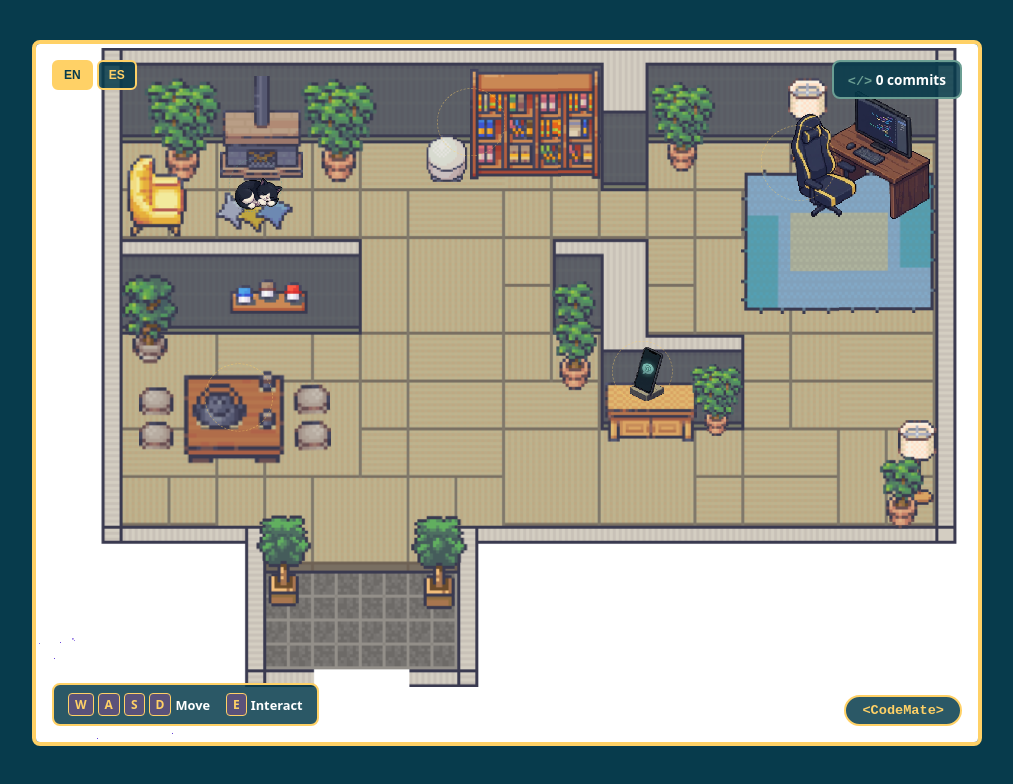
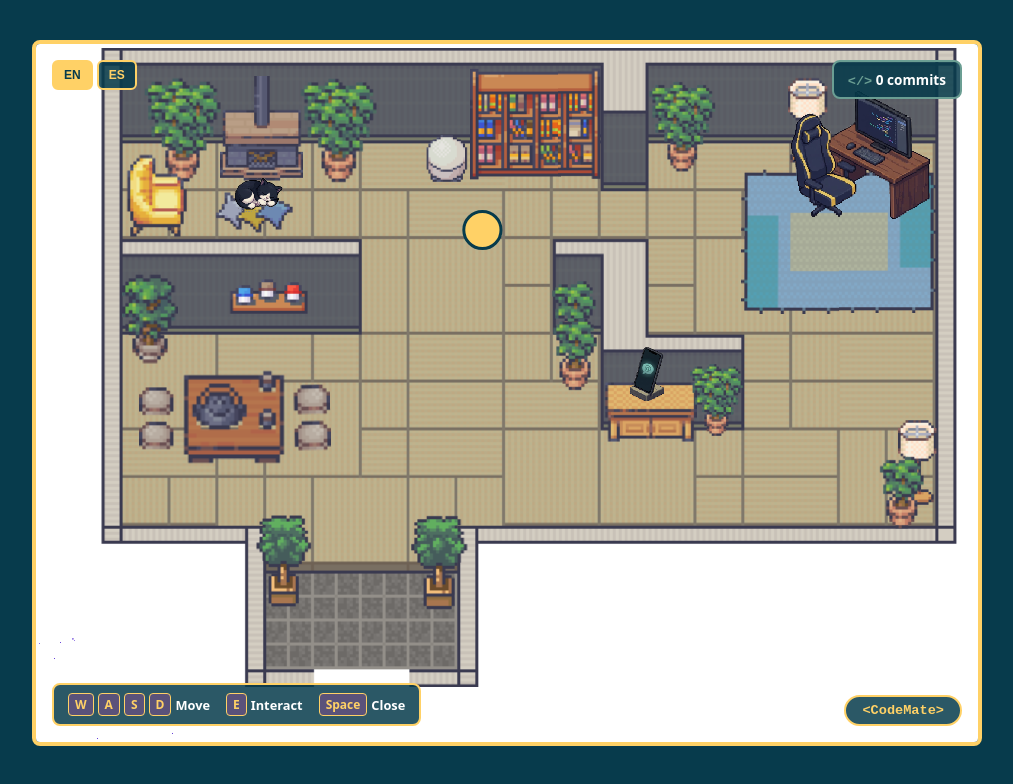
Before and after one commit to devCODEMATE/codemate-portfolio-room, a React (Vite) app: page / in a window 1280 px wide. Shown: the top 784 px of the page, without its empty margins (133-1146 px from the left). Built offline with nearby package versions, Linux system fonts and the light colour scheme.

Commit message:
feat: add player movement, proximity interaction, and close panel with Escape/Space

```diff
--- /dev/null
+++ b/src/components/Player/Player.css
@@ -0,0 +1,10 @@
+.player {
+  position: absolute;
+  width: 108px;
+  height: 108px;
+  background: #ffd166;
+  border: 8px solid #073b4c;
+  border-radius: 50%;
+  z-index: 10;
+  transform: translate(-50%, -50%);
+}
--- /dev/null
+++ b/src/components/Player/Player.tsx
@@ -0,0 +1,19 @@
+// src/components/Player/Player.tsx
+
+import './Player.css';
+
+interface PlayerProps {
+  x: number;
+  y: number;
+}
+
+function Player({ x, y }: PlayerProps) {
+  return (
+    <div
+      className="player"
+      style={{ left: x, top: y }}
+    />
+  );
+}
+
+export default Player;
--- a/src/components/Room/Room.css
+++ b/src/components/Room/Room.css
@@ -68,23 +68,40 @@
 
 .modal {
   background: #2b2640;
-  border: 2px solid #ffd166;
-  border-radius: 12px;
-  padding: 24px 32px;
-  min-width: 280px;
+  border: 5px solid #ffd166;
+  border-radius: 32px;
+  padding: 65px 86px;
+  min-width: 750px;
   color: white;
   position: relative;
 }
 
+.modal h2 {
+  font-size: 3.2rem;
+  margin-bottom: 20px;
+}
+
+.modal p {
+  font-size: 1.9rem;
+  line-height: 1.5;
+}
+
 .modal-close {
   position: absolute;
-  top: 8px;
-  right: 12px;
-  background: none;
-  border: none;
+  top: 20px;
+  right: 28px;
+  background: rgba(255, 209, 102, 0.15);
+  border: 3px solid #ffd166;
+  border-radius: 50%;
+  width: 64px;
+  height: 64px;
   color: #ffd166;
-  font-size: 1.4rem;
+  font-size: 2.6rem;
+  line-height: 1;
   cursor: pointer;
+  display: flex;
+  align-items: center;
+  justify-content: center;
 }
 
 .hud-controls {
@@ -177,3 +194,35 @@ kbd {
   font-size: 0.85rem;
   z-index: 5;
 }
+
+.interact-hint {
+  position: absolute;
+  transform: translateX(-50%);
+  background: rgba(7, 59, 76, 0.9);
+  border: 5px solid #ffd166;
+  border-radius: 22px;
+  padding: 11px 27px;
+  color: white;
+  font-size: 2.1rem;
+  font-weight: bold;
+  display: flex;
+  align-items: center;
+  gap: 11px;
+  z-index: 6;
+  animation: bounce 1s ease infinite;
+}
+
+.interact-hint kbd {
+  background: #5a527a;
+  border: 3px solid #ffd166;
+  border-radius: 10px;
+  padding: 5px 16px;
+  font-size: 2rem;
+  color: #ffd166;
+  font-family: inherit;
+}
+
+@keyframes bounce {
+  0%, 100% { transform: translateX(-50%) translateY(0); }
+  50% { transform: translateX(-50%) translateY(-11px); }
+}
--- a/src/components/Room/Room.tsx
+++ b/src/components/Room/Room.tsx
@@ -1,41 +1,111 @@
 // src/components/Room/Room.tsx
 
-import { useState } from 'react';
+import { useState, useEffect } from 'react';
 import { stations } from '../../data/stations';
 import type { Station } from '../../types/station';
 import { translations, type Language } from '../../data/translations';
+import { useKeyboard } from '../../hooks/useKeyboard';
+import Player from '../Player/Player';
 import roomBg from '../../assets/room/room-background.png';
 import './Room.css';
+
+const ROOM_WIDTH = 2556;
+const ROOM_HEIGHT = 1900;
+const SPEED = 12;
 
 function Room() {
   const [activeStation, setActiveStation] = useState<Station | null>(null);
   const [language, setLanguage] = useState<Language>('en');
   const [commits, setCommits] = useState(0);
+  const [playerPos, setPlayerPos] = useState({ x: 1200, y: 500 });
+  const [nearbyStation, setNearbyStation] = useState<Station | null>(null);
 
+  const keysPressed = useKeyboard();
   const t = translations[language];
 
-  function handleInteract(station: Station) {
-    setActiveStation(station);
-    setCommits((c) => c + 1);
-  }
+  // loop de movimiento
+  useEffect(() => {
+    let frameId: number;
+
+    function tick() {
+      if (activeStation?.kind === 'panel') {
+        frameId = requestAnimationFrame(tick);
+        return;
+      }
+
+      setPlayerPos((prev) => {
+        let { x, y } = prev;
+        const keys = keysPressed.current;
+
+        if (keys.has('w') || keys.has('arrowup')) y -= SPEED;
+        if (keys.has('s') || keys.has('arrowdown')) y += SPEED;
+        if (keys.has('a') || keys.has('arrowleft')) x -= SPEED;
+        if (keys.has('d') || keys.has('arrowright')) x += SPEED;
+
+        x = Math.max(0, Math.min(ROOM_WIDTH, x));
+        y = Math.max(0, Math.min(ROOM_HEIGHT, y));
+
+        return { x, y };
+      });
+
+      frameId = requestAnimationFrame(tick);
+    }
+
+    frameId = requestAnimationFrame(tick);
+    return () => cancelAnimationFrame(frameId);
+  }, [keysPressed, activeStation]);
+
+  // detectar cercania a una estacion
+  useEffect(() => {
+    const found = stations.find((station) => {
+      const dx = station.position.x - playerPos.x;
+      const dy = station.position.y - playerPos.y;
+      const distance = Math.sqrt(dx * dx + dy * dy);
+      return distance < station.hitboxRadius;
+    });
+    setNearbyStation(found ?? null);
+  }, [playerPos]);
+
+  // tecla E para interactuar
+  useEffect(() => {
+    function handleKeyDown(e: KeyboardEvent) {
+      if (e.key.toLowerCase() === 'e' && nearbyStation) {
+        setActiveStation(nearbyStation);
+        setCommits((c) => c + 1);
+      }
+    }
+    window.addEventListener('keydown', handleKeyDown);
+    return () => window.removeEventListener('keydown', handleKeyDown);
+  }, [nearbyStation]);
+
+  // tecla Escape o Espacio para cerrar el panel
+  useEffect(() => {
+    function handleClose(e: KeyboardEvent) {
+      if (e.key === 'Escape' || e.key === ' ' || e.code === 'Space') {
+        e.preventDefault();
+        setActiveStation(null);
+      }
+    }
+    window.addEventListener('keydown', handleClose);
+    return () => window.removeEventListener('keydown', handleClose);
+  }, []);
 
   return (
     <div className="room-viewport">
       <div className="room" style={{ backgroundImage: `url(${roomBg})` }}>
-        {stations.map((station) => (
-          <button
-            key={station.id}
-            className={`hotspot hotspot--${station.kind}`}
+        <Player x={playerPos.x} y={playerPos.y} />
+
+        {nearbyStation && !activeStation && (
+          <div
+            className="interact-hint"
             style={{
-              left: station.position.x - station.hitboxRadius,
-              top: station.position.y - station.hitboxRadius,
-              width: station.hitboxRadius * 2,
-              height: station.hitboxRadius * 2,
+              left: nearbyStation.position.x,
+              top: nearbyStation.position.y - 90,
             }}
-            onClick={() => handleInteract(station)}
-            aria-label={t.stations[station.id]}
-          />
-        ))}
+          >
+            <kbd>E</kbd> {t.hud.interact}
+          </div>
+        )}
 
         {activeStation?.kind === 'easter-egg' && (
           <div
@@ -61,7 +131,6 @@ function Room() {
         )}
       </div>
 
-      {/* HUD: controles abajo a la izquierda */}
       <div className="hud-controls">
         <span className="key-group">
           <kbd>W</kbd><kbd>A</kbd><kbd>S</kbd><kbd>D</kbd> {t.hud.move}
@@ -69,14 +138,15 @@ function Room() {
         <span className="key-group">
           <kbd>E</kbd> {t.hud.interact}
         </span>
+        <span className="key-group">
+          <kbd>Space</kbd> {t.hud.close}
+        </span>
       </div>
 
-      {/* HUD: contador de commits arriba a la derecha */}
       <div className="hud-commits">
         <span className="commits-icon">{'</>'}</span> {commits} {t.hud.commits}
       </div>
 
-      {/* Selector de idioma, arriba a la izquierda */}
       <div className="hud-language">
         <button
           className={language === 'en' ? 'lang-btn active' : 'lang-btn'}
@@ -92,7 +162,6 @@ function Room() {
         </button>
       </div>
 
-      {/* Marca CodeMate, abajo a la derecha */}
       <div className="hud-brand">{'<CodeMate>'}</div>
     </div>
   );
--- a/src/data/stations.ts
+++ b/src/data/stations.ts
@@ -3,9 +3,9 @@
 import type { Station } from '../types/station';
 
 export const stations: Station[] = [
-  { id: 'about',    label: 'Sobre mí', kind: 'panel',      position: { x: 545,  y: 950 }, hitboxRadius: 90 },
-  { id: 'skills',   label: 'Skills',   kind: 'panel',      position: { x: 1170, y: 210 }, hitboxRadius: 90 },
-  { id: 'projects', label: 'Proyectos',kind: 'panel',      position: { x: 2050, y: 320 }, hitboxRadius: 100 },
-  { id: 'contact',  label: 'Contacto', kind: 'panel',      position: { x: 1630, y: 880 }, hitboxRadius: 80 },
-  { id: 'naga',     label: '¡Miau!',   kind: 'easter-egg', position: { x: 590,  y: 380 }, hitboxRadius: 70 },
+  { id: 'about',    kind: 'panel',      position: { x: 545,  y: 950 }, hitboxRadius: 90 },
+  { id: 'skills',   kind: 'panel',      position: { x: 1170, y: 210 }, hitboxRadius: 90 },
+  { id: 'projects', kind: 'panel',      position: { x: 2050, y: 320 }, hitboxRadius: 100 },
+  { id: 'contact',  kind: 'panel',      position: { x: 1630, y: 880 }, hitboxRadius: 80 },
+  { id: 'naga',     kind: 'easter-egg', position: { x: 590,  y: 380 }, hitboxRadius: 70 },
 ];
--- a/src/data/translations.ts
+++ b/src/data/translations.ts
@@ -14,6 +14,7 @@ export const translations = {
     hud: {
       move: 'Move',
       interact: 'Interact',
+      close: 'Close',
       commits: 'commits',
     },
     modalPlaceholder: 'content coming soon.',
@@ -29,6 +30,7 @@ export const translations = {
     hud: {
       move: 'Moverse',
       interact: 'Interactuar',
+      close: 'Cerrar',
       commits: 'commits',
     },
     modalPlaceholder: 'contenido próximamente.',
--- /dev/null
+++ b/src/hooks/useKeyboard.ts
@@ -0,0 +1,26 @@
+// src/hooks/useKeyboard.ts
+
+import { useEffect, useRef } from 'react';
+
+export function useKeyboard() {
+  const keysPressed = useRef<Set<string>>(new Set());
+
+  useEffect(() => {
+    function handleKeyDown(e: KeyboardEvent) {
+      keysPressed.current.add(e.key.toLowerCase());
+    }
+    function handleKeyUp(e: KeyboardEvent) {
+      keysPressed.current.delete(e.key.toLowerCase());
+    }
+
+    window.addEventListener('keydown', handleKeyDown);
+    window.addEventListener('keyup', handleKeyUp);
+
+    return () => {
+      window.removeEventListener('keydown', handleKeyDown);
+      window.removeEventListener('keyup', handleKeyUp);
+    };
+  }, []);
+
+  return keysPressed;
+}
```
